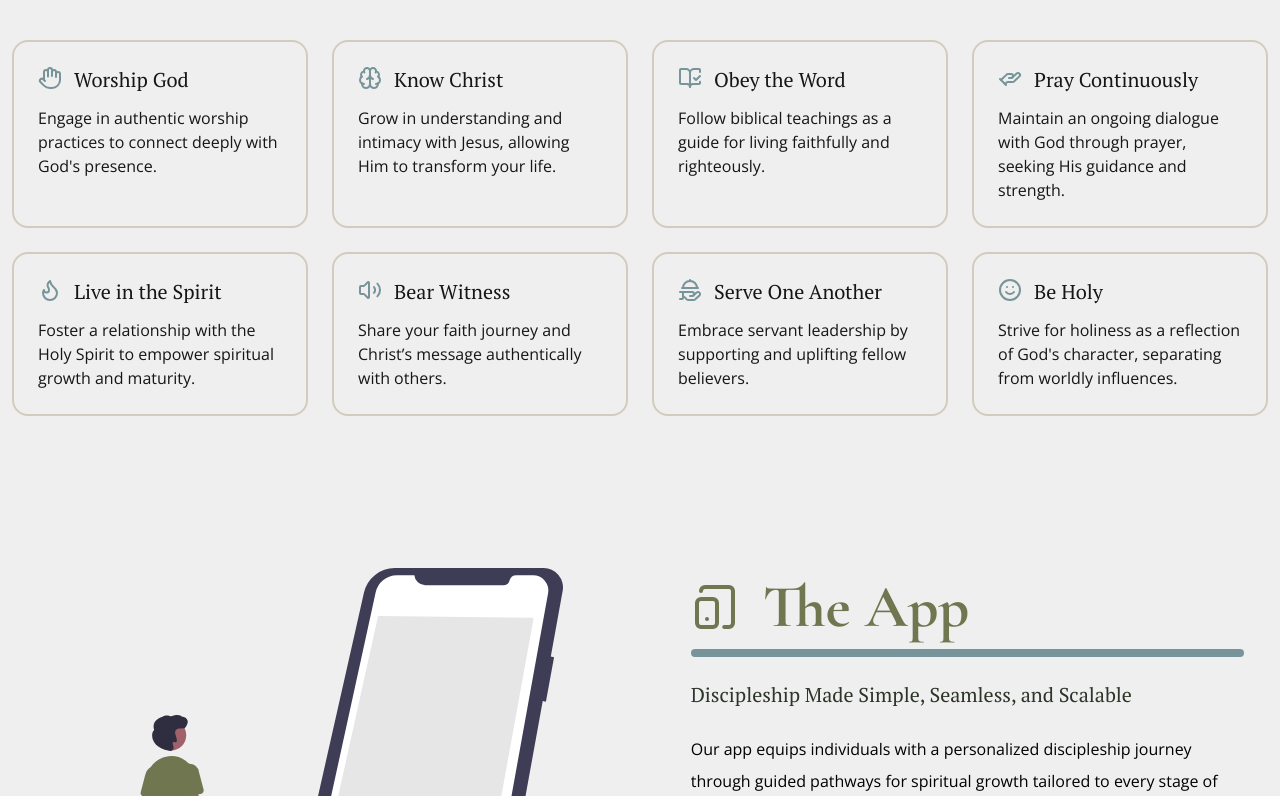
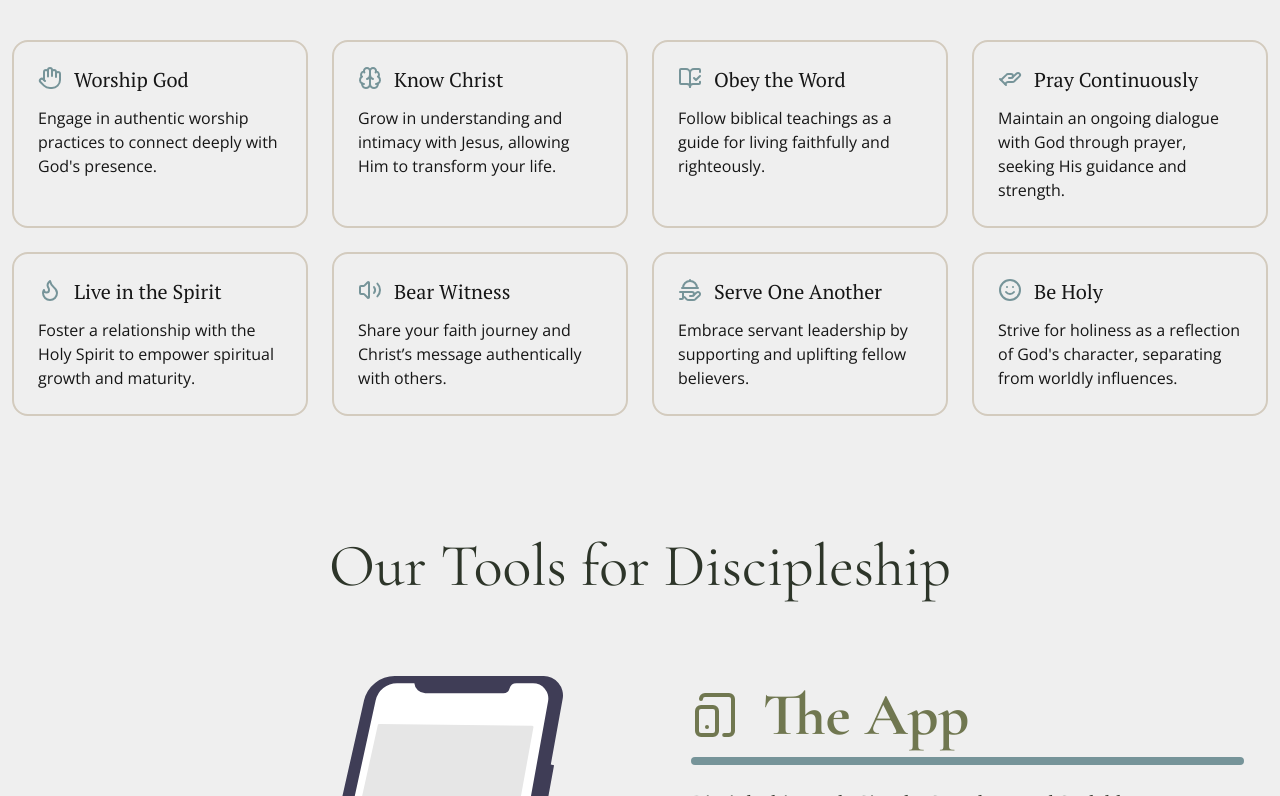
Before and after one commit to pandalexander/sandals-site, a React (Vite) app: page / in a window 1280 px wide. Shown: the part 2410-3206 px from the top of the page. Built offline with nearby package versions, Linux system fonts and the light colour scheme.

Commit message:
Add title for services section

```diff
--- a/src/components/CorePrinciples.jsx
+++ b/src/components/CorePrinciples.jsx
@@ -34,7 +34,7 @@ Principle.propTypes = {
 const CorePrinciples = () => {
   return (
     <>
-      <div className="self-center max-w-7xl mx-3 mt-12">
+      <div className="self-center max-w-7xl mx-3 my-12">
         <h1 className="text-center my-6 text-primaryDark text-balance">
           The Eight Facets of Spiritual Maturity
         </h1>
--- a/src/components/Services.jsx
+++ b/src/components/Services.jsx
@@ -9,6 +9,10 @@ export default function Services() {
   return (
     <>
       <div className="mt-12">
+        <h1 className="text-center text-primaryDark mx-3">
+          Our Tools for Discipleship
+        </h1>
+
         <ServiceBlock
           image={AppIllustration}
           imageAlt={"Illustration of an app interface"}
```
